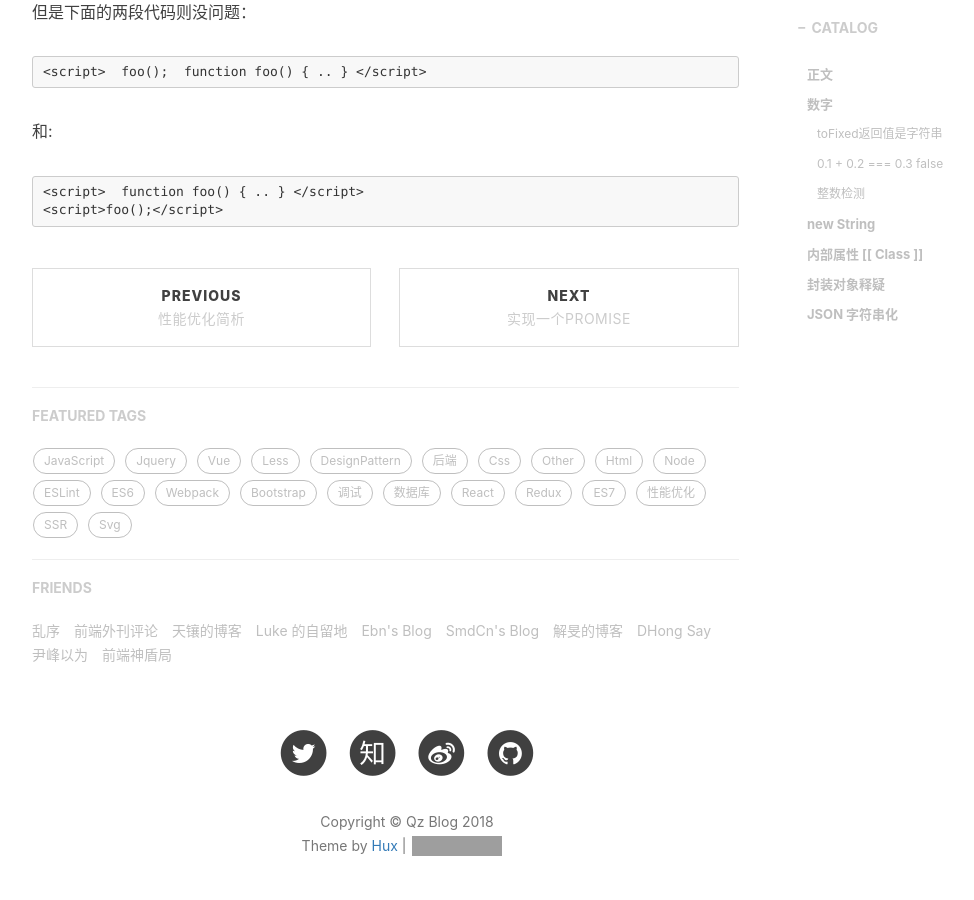
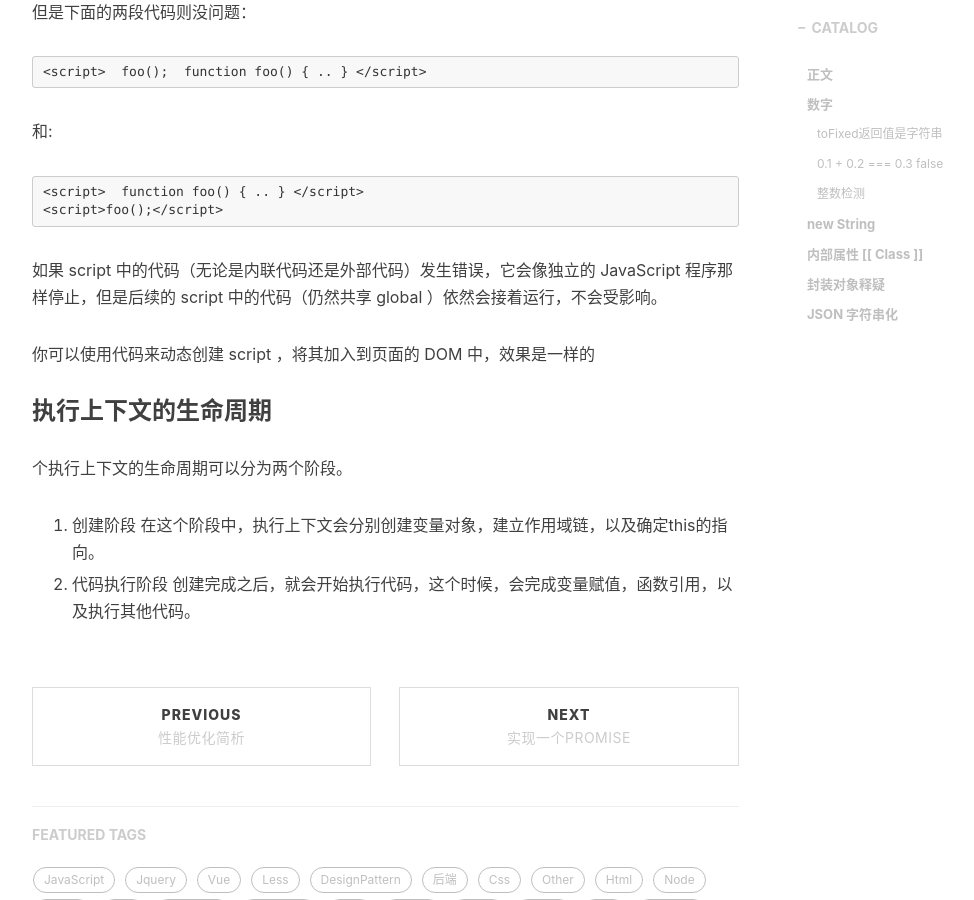
Before and after one commit to stephen-mi/QinZhen001.github.io, a Jekyll site: the page built from _posts/2018-08-07-读你不知道的js笔记-myblog.markdown, in a window 1280 px wide and 900 px high, scrolled down 4467 px. Shown: the whole window, without its empty margins (233-1207 px from the left). Built offline with Jekyll 4.4.1, drawn with Linux system fonts in a browser that asks for light colours; nearby versions of some CDN libraries; comment, search, counter and statistics services are not loaded; grey boxes are pictures that could not be loaded.

Commit message:
qz commit

````diff
--- a/_posts/2018-04-02-CSS3动画帧数科学计算法-myblog.markdown
+++ b/_posts/2018-04-02-CSS3动画帧数科学计算法-myblog.markdown
@@ -14,3 +14,6 @@
 
 ## 正文
 [网页链接](http://www.uisdc.com/css3-animation-calculate)
+
+
+[CSS3动画帧数科学计算器](http://tid.tenpay.com/labs/css3_keyframes_calculator.html)
--- a/_posts/2018-08-07-读你不知道的js笔记-myblog.markdown
+++ b/_posts/2018-08-07-读你不知道的js笔记-myblog.markdown
@@ -205,3 +205,24 @@
 <script>  function foo() { .. } </script>
 <script>foo();</script>
 ```
+
+
+如果 script 中的代码（无论是内联代码还是外部代码）发生错误，它会像独立的 JavaScript 程序那样停止，但是后续的 script 中的代码（仍然共享 global ）依然会接着运行，不会受影响。
+
+你可以使用代码来动态创建 script ，将其加入到页面的 DOM 中，效果是一样的
+
+
+
+
+
+
+### 执行上下文的生命周期
+
+
+个执行上下文的生命周期可以分为两个阶段。
+
+1. 创建阶段
+在这个阶段中，执行上下文会分别创建变量对象，建立作用域链，以及确定this的指向。
+
+2. 代码执行阶段
+创建完成之后，就会开始执行代码，这个时候，会完成变量赋值，函数引用，以及执行其他代码。
--- a/_posts/2018-08-20-骨架图-myblog.markdown
+++ b/_posts/2018-08-20-骨架图-myblog.markdown
@@ -1,7 +1,7 @@
 ---
 layout:     post
 title:      "骨架屏"
-date:       2087-08-20 22:31:00
+date:       2018-08-20 22:31:00
 author:     "Qz"
 header-img: "img/post-bg-2015.jpg"
 catalog: true
````
Also changed, not shown: _posts/2017-07-25-computed-myblog.markdown (deleted, +0 -54 lines).
